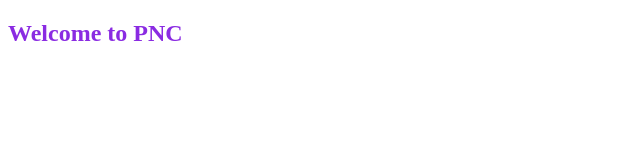
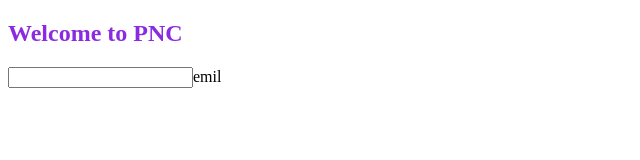
Before and after one commit to SomounOm/testing_git, a plain HTML site: page index.html in a window 1280 px wide. Shown: the whole page, without its empty margins (0-640 px from the left). Drawn offline with Linux system fonts and the light colour scheme.

Commit message:
container in index.html

```diff
--- a/index.html
+++ b/index.html
@@ -9,6 +9,11 @@
 </head>
 <body>
     <h2>Welcome to PNC </h2>
+    <div class="container">
+        <form action="">
+            <input type="text">emil
+        </form>
+    </div>
 
 </body>
 </html>
```
